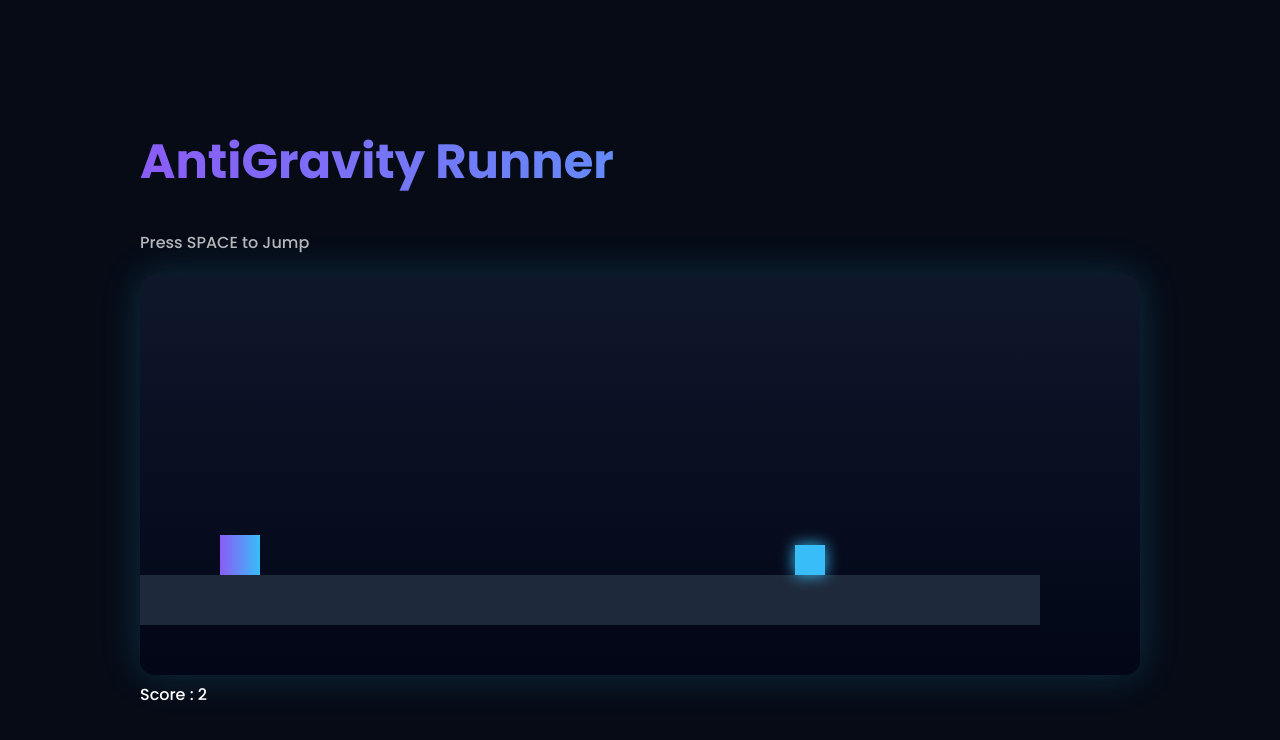
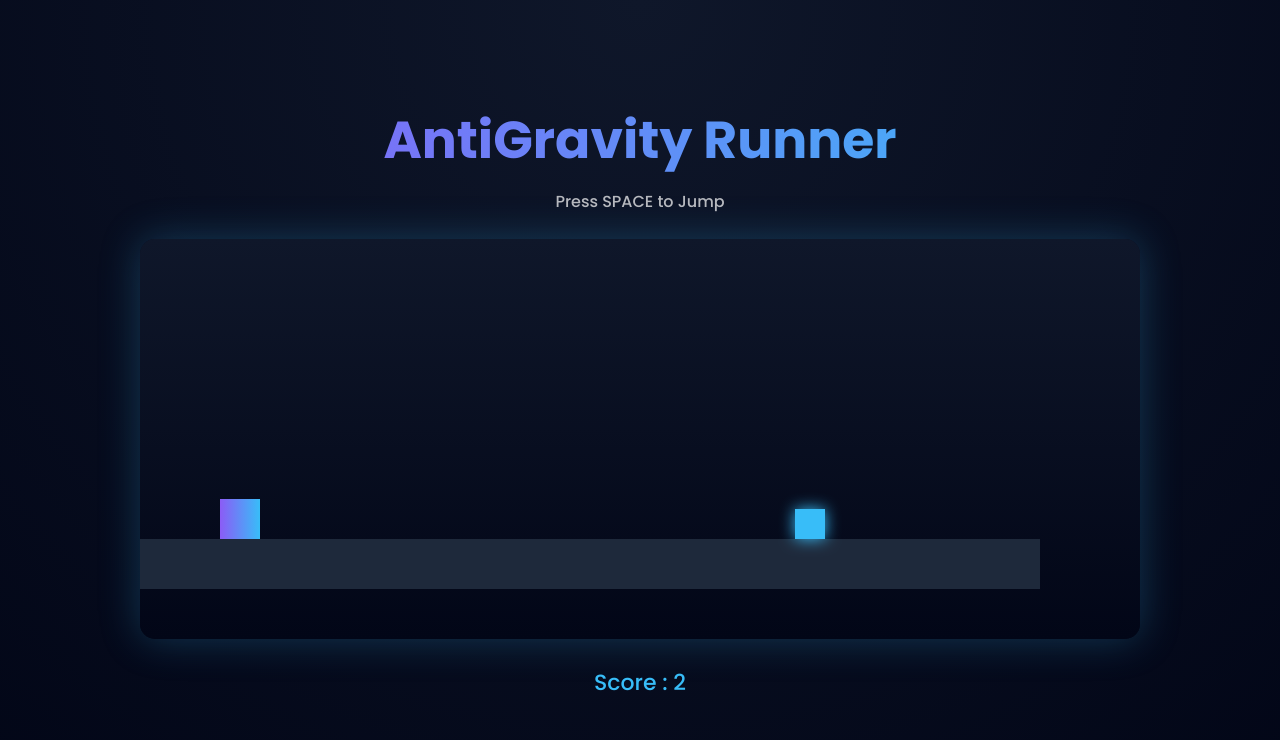
Before and after one commit to harishmohan2007-commits/Endless-Runner, a plain HTML site: page index.html in a window 1280 px wide. Drawn offline with Linux system fonts and the light colour scheme.

Commit message:
Update style.css

```diff
--- a/style.css
+++ b/style.css
@@ -1,38 +1,71 @@
-body{
+*{
 margin:0;
-font-family:'Poppins', sans-serif;
-background:#060b16;
-color:white;
-display:flex;
-justify-content:center;
-align-items:center;
-height:100vh;
+padding:0;
+box-sizing:border-box;
 }
 
-.game-container{
+body{
+
+font-family:'Poppins',sans-serif;
+
+background: radial-gradient(circle at top,#0f172a,#020617);
+
+color:white;
+
+height:100vh;
+
+display:flex;
+
+justify-content:center;
+
+align-items:center;
+
+}
+
+.container{
 text-align:center;
 }
 
 .title{
-font-size:48px;
-background:linear-gradient(90deg,#8b5cf6,#38bdf8);
+
+font-size:52px;
+
+font-weight:700;
+
+background: linear-gradient(90deg,#8b5cf6,#38bdf8);
+
 -webkit-background-clip:text;
+
 -webkit-text-fill-color:transparent;
+
+margin-bottom:10px;
+
 }
 
 .subtitle{
+
 opacity:0.7;
-margin-bottom:20px;
+
+margin-bottom:25px;
+
 }
 
 canvas{
-background:linear-gradient(180deg,#0f172a,#020617);
+
+background: linear-gradient(180deg,#0f172a,#020617);
+
 border-radius:15px;
-box-shadow:0 0 40px rgba(56,189,248,0.2);
+
+box-shadow:0 0 40px rgba(56,189,248,0.25);
+
 }
 
-.scoreBox{
-margin-top:15px;
-font-size:20px;
+.scoreBoard{
+
+margin-top:20px;
+
+font-size:22px;
+
 color:#38bdf8;
+
 }
```
